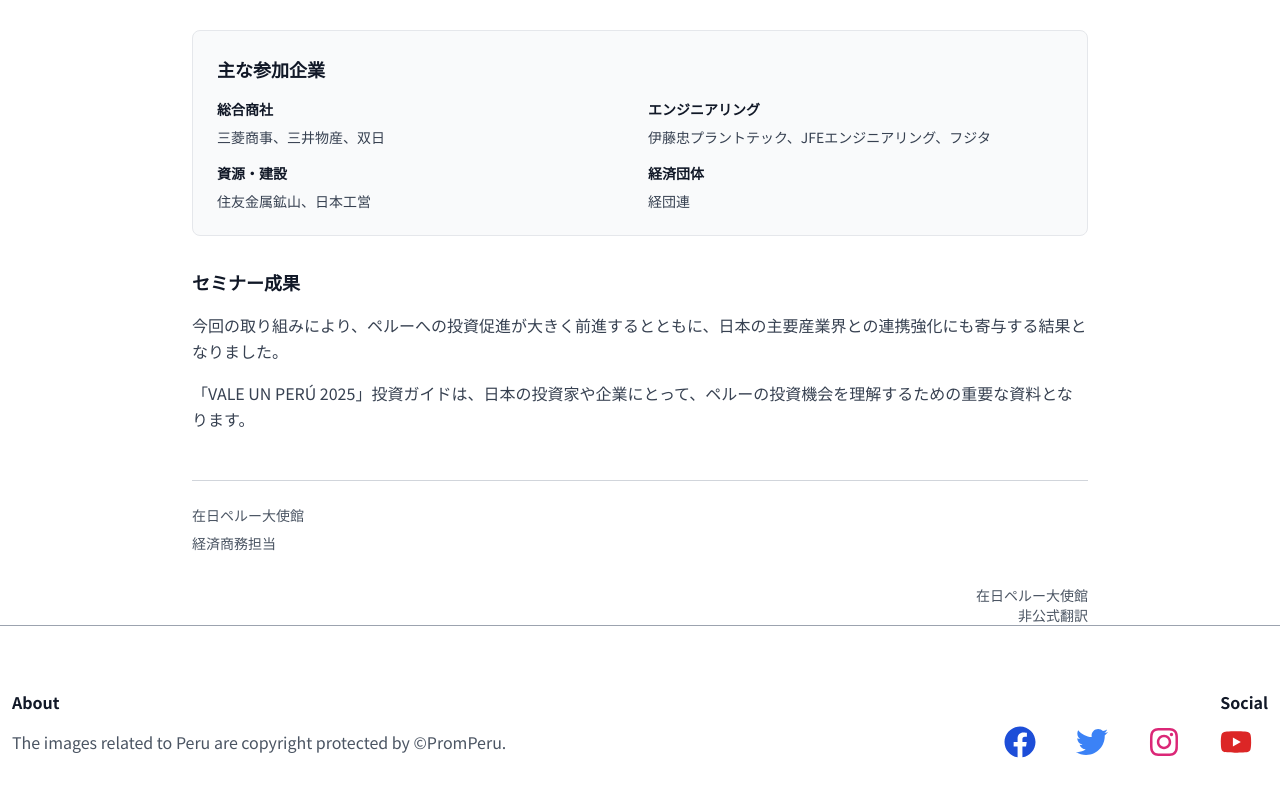
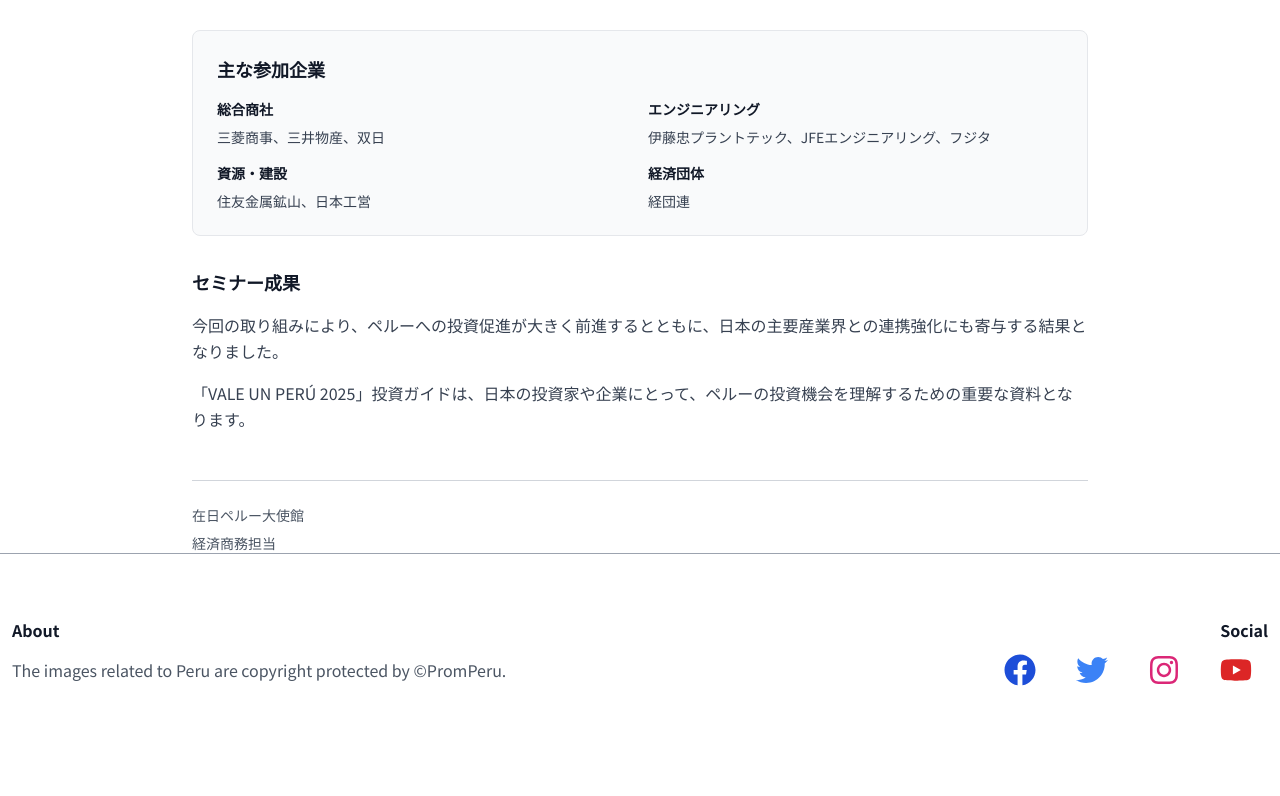
Before and after one commit to zesaru/promotionperu, a Next.js app: page /investing-in-peru/2025/peru-investment-seminar-tokyo-2025 in a window 1280 px wide. Shown: the part 1510-2306 px from the top of the page. After the commit the page ends 2272 px from the top, so only its background shows below. Built offline with nearby package versions, Linux system fonts and the light colour scheme; no server answers.

Commit message:
Reordenar imágenes del seminario de inversión y eliminar contenido redundante

```diff
--- a/src/pages/investing-in-peru/2025/peru-investment-seminar-tokyo-2025.tsx
+++ b/src/pages/investing-in-peru/2025/peru-investment-seminar-tokyo-2025.tsx
@@ -9,8 +9,8 @@ const InvestmentPage = () => {
 
   // Seminar images array (optimized WebP images)
   const seminarImages = [
+    "/images/investment-seminar-2025/optimized/IMG_7494.webp",
     "/images/investment-seminar-2025/optimized/IMG_7492.webp",
-    "/images/investment-seminar-2025/optimized/IMG_7494.webp",
     "/images/investment-seminar-2025/optimized/IMG_7503.webp",
     "/images/investment-seminar-2025/optimized/IMG_7504.webp",
     "/images/investment-seminar-2025/optimized/IMG_7505.webp",
@@ -159,11 +159,6 @@ const InvestmentPage = () => {
               経済商務担当
             </p>
           </div>
-
-          <div className="text-right mt-8">
-            <p className="text-sm text-gray-600">在日ペルー大使館</p>
-            <p className="text-sm text-gray-600">非公式翻訳</p>
-          </div>
         </div>
       </div>
     </Layout>
```
